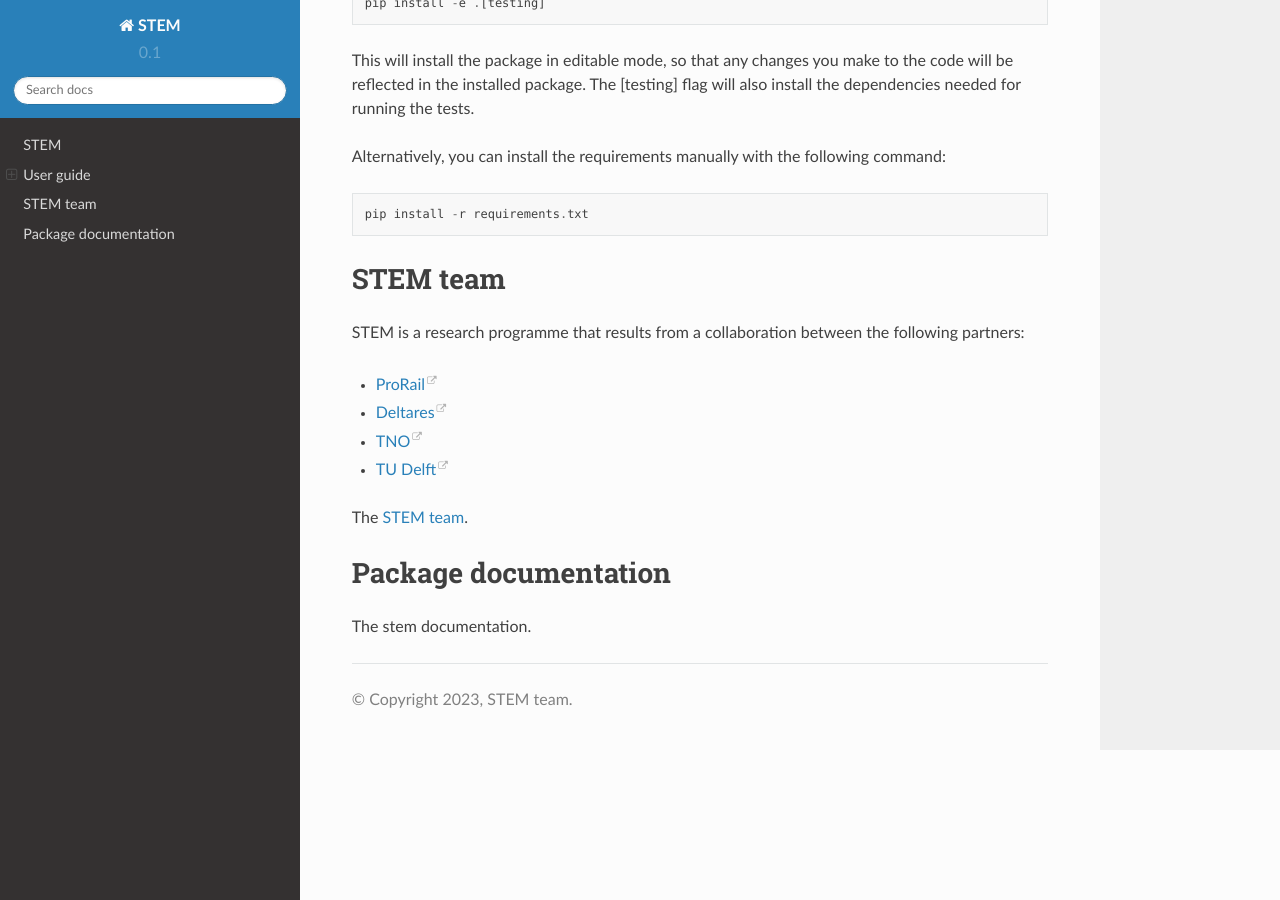
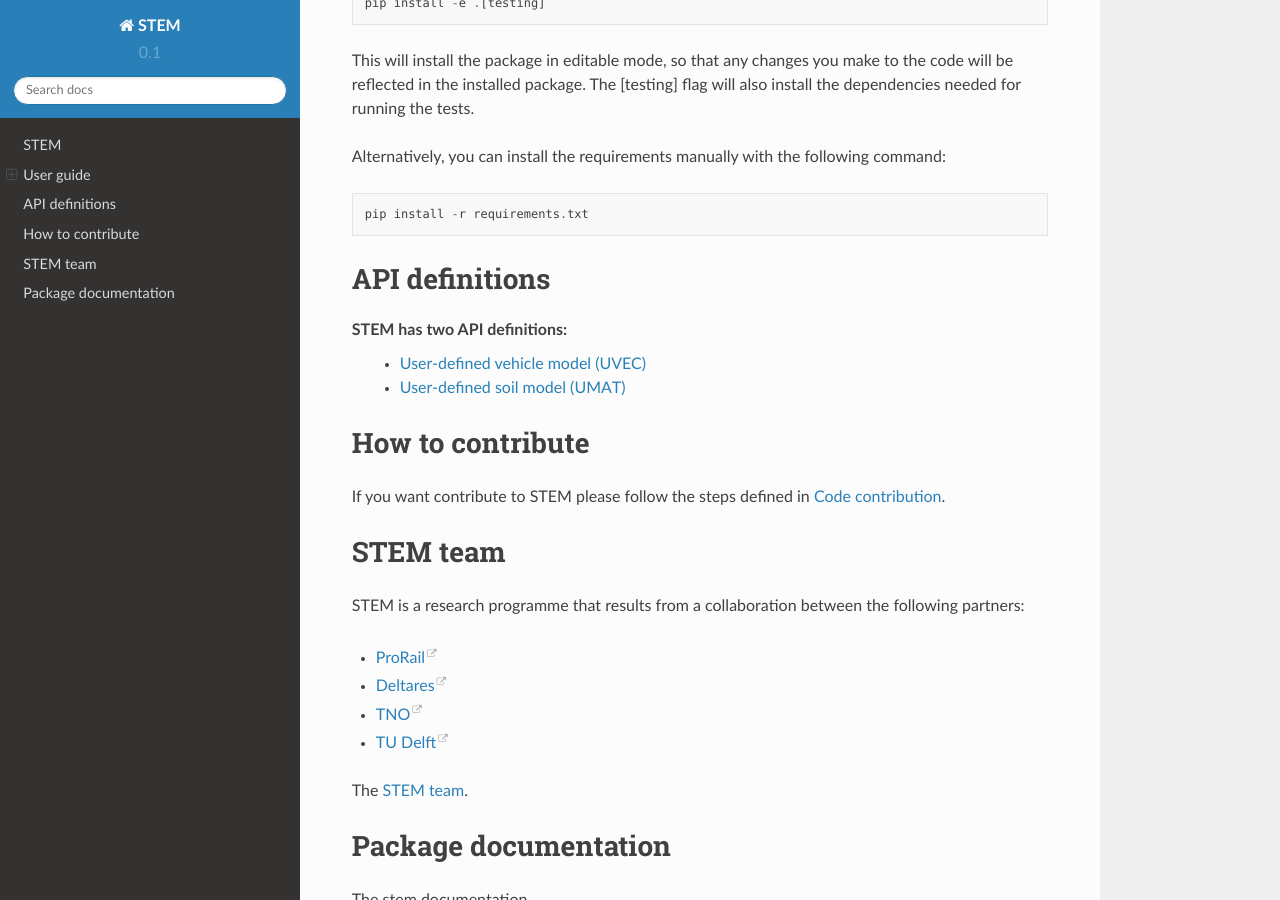
Before and after one commit to StemVibrations/STEM, a Sphinx documentation site: the page built from docs/index.rst, in a window 1280 px wide and 900 px high, scrolled down 1423 px. Built offline with Sphinx 7.4.7 and the Read the Docs theme 2.0.0, drawn with Linux system fonts in a browser that asks for light colours.

Commit message:
added API definition and contributions

```diff
--- /dev/null
+++ b/docs/API_definition.rst
@@ -0,0 +1,11 @@
+API definition
+==============
+
+.. _uvec:
+User-defined vehicle model (UVEC)
+---------------------------------
+
+
+.. _umat:
+User-defined soil model (UMAT)
+------------------------------
--- a/docs/index.rst
+++ b/docs/index.rst
@@ -63,6 +63,19 @@ Alternatively, you can install the requirements manually with the following comm
 
    pip install -r requirements.txt
 
+
+API definitions
+===============
+STEM has two API definitions:
+   * :ref:`uvec`
+   * :ref:`umat`
+
+
+How to contribute
+=================
+If you want contribute to STEM please follow the steps defined in :doc:`contributions`.
+
+
 STEM team
 =========
 STEM is a research programme that results from a collaboration between the following partners:
```
Also changed, not shown: docs/contributions.rst (added, +17 -0 lines).
